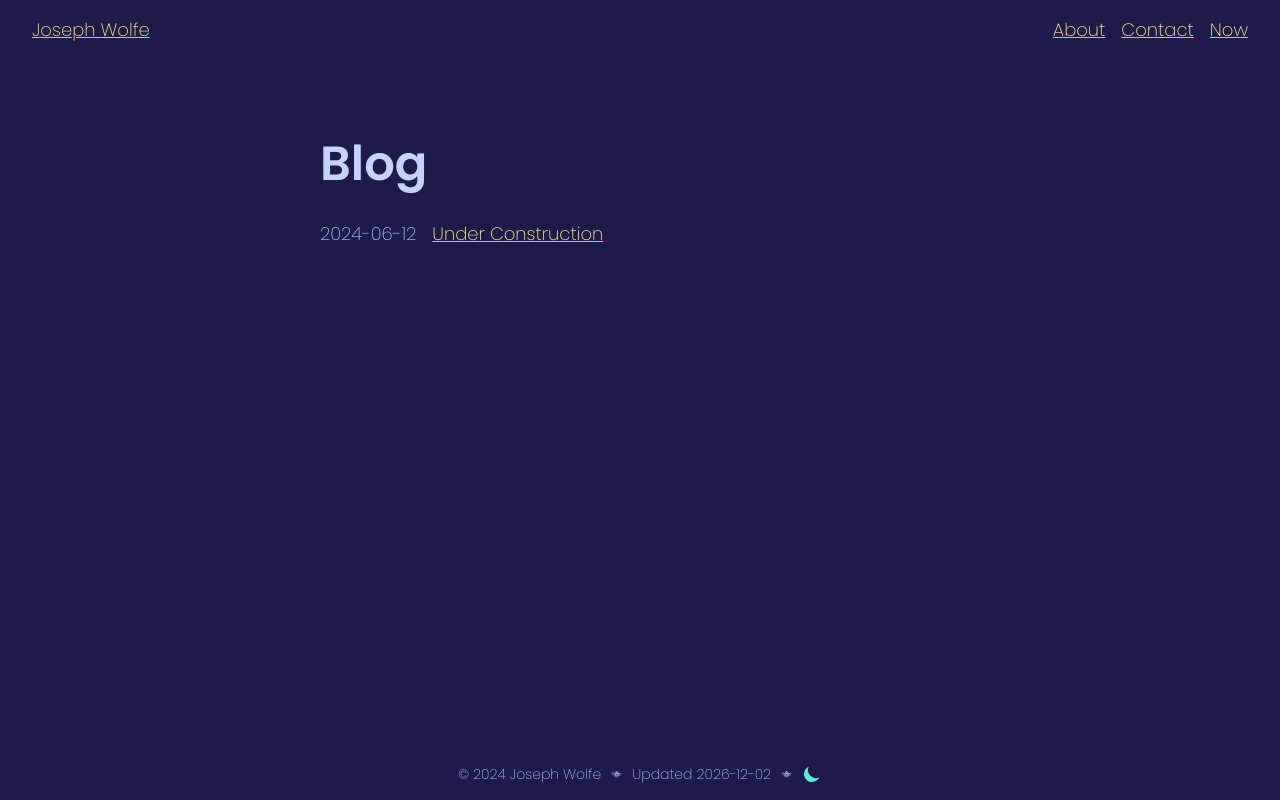
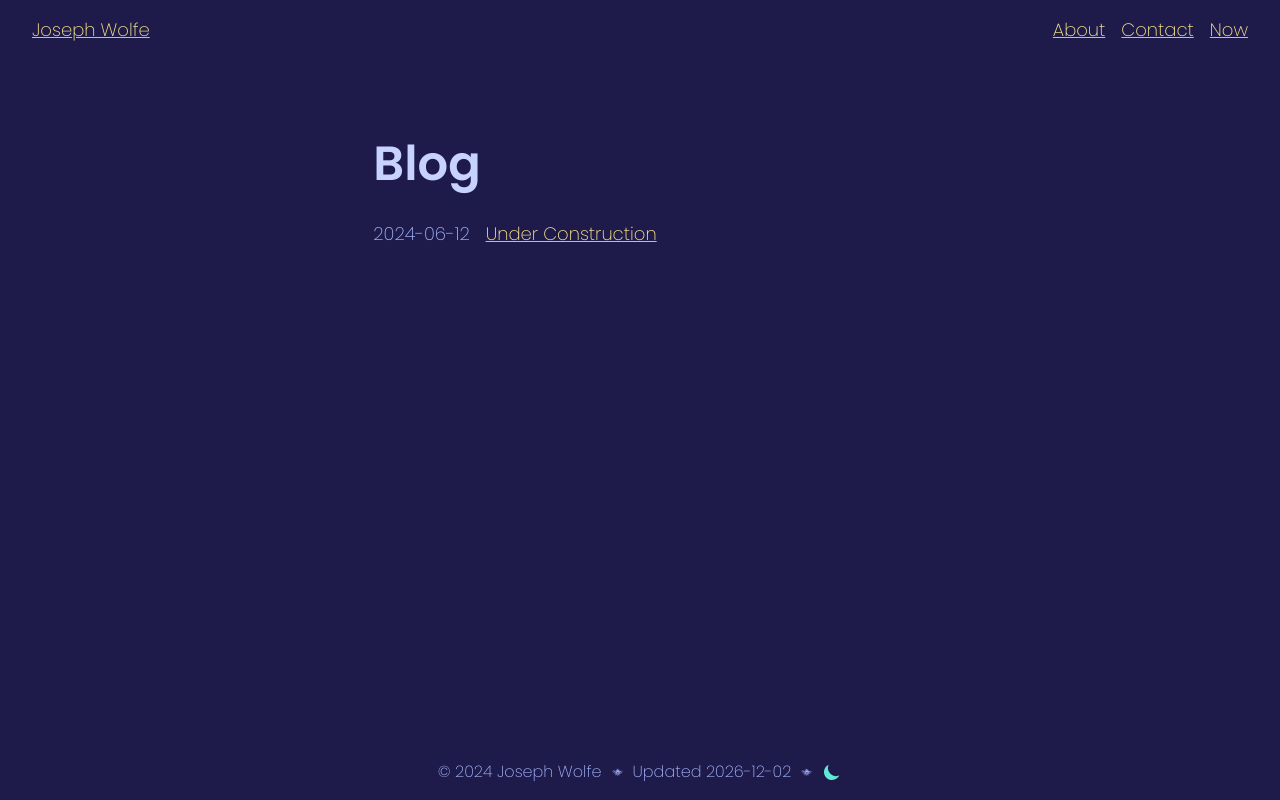
Before and after one commit to CharmedSatyr/personal-website, a Next.js app: page /blog in a window 1280 px wide. Built offline with nearby package versions, Linux system fonts and the light colour scheme.

Commit message:
Font size balances; more styles inline

```diff
--- a/app/contact/MailPopup.tsx
+++ b/app/contact/MailPopup.tsx
@@ -40,7 +40,7 @@ const MailPopup = ({ proof = "" }: { proof: string }) => {
 	}
 
 	return (
-		<button className="btn rounded p-2 text-xl font-bold outline outline-accent-600 dark:outline-accent-200 md:text-2xl">
+		<button className="btn rounded p-2 font-bold outline outline-accent-600 dark:outline-accent-200">
 			<Link
 				className="py-3 no-underline dark:text-dark-accent-200"
 				href={`mailto:${user}@${domain}`}
--- a/app/contact/ProveHuman.tsx
+++ b/app/contact/ProveHuman.tsx
@@ -13,7 +13,7 @@ const ProveHuman = () => {
 				Wait a minute... Are you a human? Please type my first name. (It's
 				spelled out just above.)
 				<input
-					className="focus:shadow-outline mb-10 mt-8 block w-full appearance-none rounded py-2 md:px-3"
+					className="focus:shadow-outline mb-10 mt-8 block w-full appearance-none rounded border-2 border-primary-300 bg-primary-50 py-2 text-grayscale-900 shadow-inner focus:border-secondary-700 focus:outline-none dark:border-dark-accent-300 md:px-3"
 					onChange={(e) => setProof(e.target.value)}
 					type="text"
 					required
--- a/app/layout.tsx
+++ b/app/layout.tsx
@@ -26,12 +26,6 @@ export const metadata: Metadata = {
 		locale: "en_US",
 		type: "website",
 	},
-	// alternates: {
-	// 	canonical: "./",
-	// 	types: {
-	// 		"application/rss+xml": `${siteMetadata.siteUrl}/feed.xml`,
-	// 	},
-	// },
 	robots: {
 		index: true,
 		follow: true,
@@ -62,12 +56,12 @@ const RootLayout = ({ children }: { children: React.ReactNode }) => {
 			/>
 
 			<body
-				className={`${poppins.variable} flex h-screen flex-col items-center bg-primary-50 font-sans text-primary-700 dark:bg-dark-primary-950 dark:text-dark-primary-300 xl:text-lg`}
+				className={`${poppins.variable} flex h-screen flex-col items-center bg-primary-50 text-justify font-sans text-primary-700 dark:bg-dark-primary-950 dark:text-dark-primary-300 xl:text-lg`}
 			>
 				<ThemeProviders>
 					<Header />
 
-					<main className="mb-auto w-10/12 pt-10 sm:w-9/12 md:w-7/12 md:pt-20 lg:w-5/12 xl:w-6/12 2xl:w-4/12">
+					<main className="mb-auto w-10/12 pt-10 sm:w-9/12 md:w-8/12 md:pt-20 lg:w-7/12 xl:w-5/12 2xl:w-4/12">
 						{children}
 					</main>
 
--- a/components/Footer.tsx
+++ b/components/Footer.tsx
@@ -4,7 +4,7 @@ import siteMetadata from "@/data/site-metadata";
 
 const Footer = () => {
 	return (
-		<footer className="flex w-screen items-center justify-center space-x-2 text-nowrap px-8 py-4 text-sm">
+		<footer className="flex w-screen items-center justify-center space-x-2 text-nowrap px-8 py-4 text-sm xl:text-base">
 			<section>
 				{`© ${new Date().getFullYear()}`} {siteMetadata.author}
 			</section>
--- a/css/tailwind.css
+++ b/css/tailwind.css
@@ -5,6 +5,10 @@
 @layer base {
 	.highlighted {
 		@apply text-primary-800 dark:text-dark-primary-200;
+	}
+
+	.hyperlink {
+		@apply text-secondary-700 underline decoration-accent-600 dark:text-dark-secondary-200 dark:decoration-dark-accent-300;
 	}
 
 	.title {
@@ -16,14 +20,6 @@
 	li,
 	p,
 	ol {
-		@apply mb-8 text-justify;
-	}
-
-	input {
-		@apply appearance-none rounded border-2 border-primary-300 bg-primary-50 text-grayscale-900 shadow-inner focus:border-secondary-700 focus:outline-none dark:border-dark-accent-300;
-	}
-
-	.hyperlink {
-		@apply text-secondary-700 underline decoration-accent-600 dark:text-dark-secondary-200 dark:decoration-dark-accent-300;
+		@apply mb-8;
 	}
 }
```
